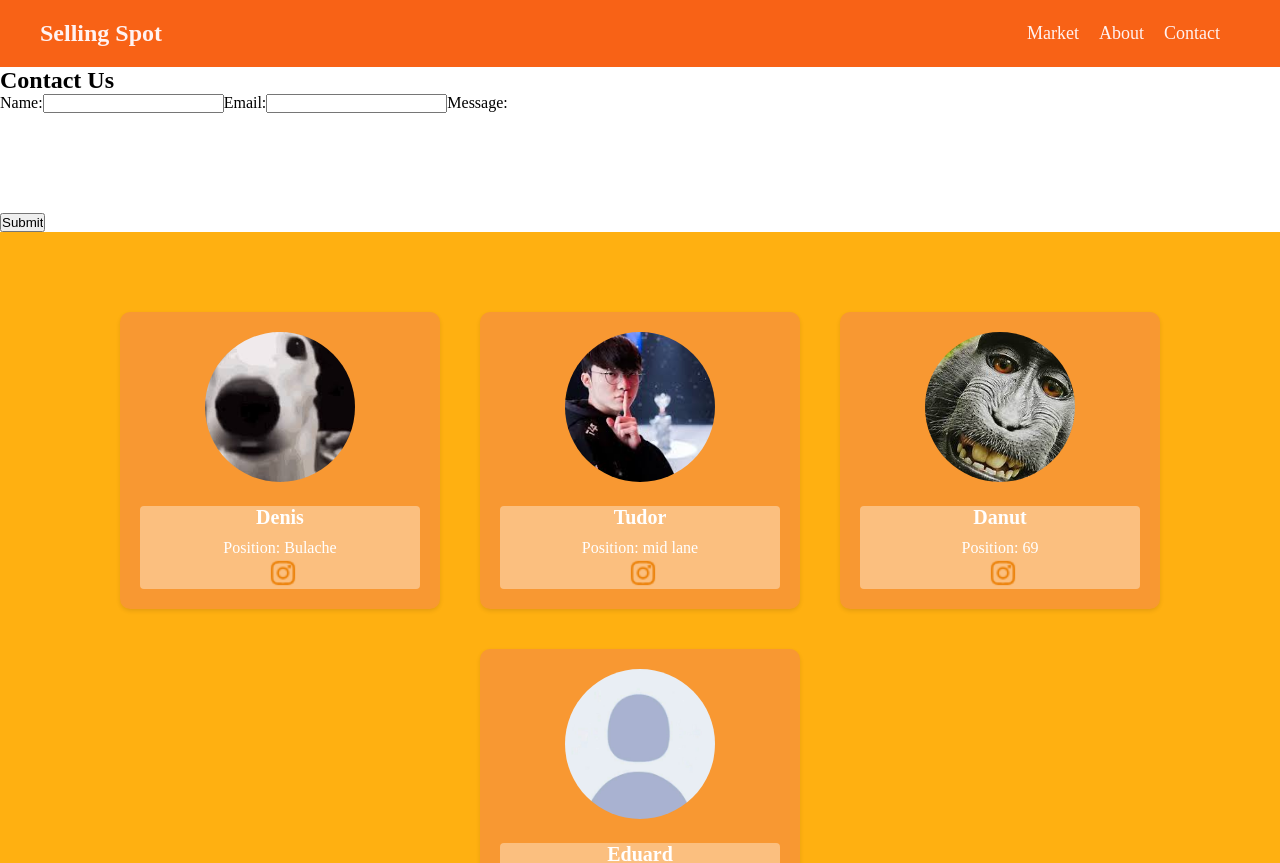
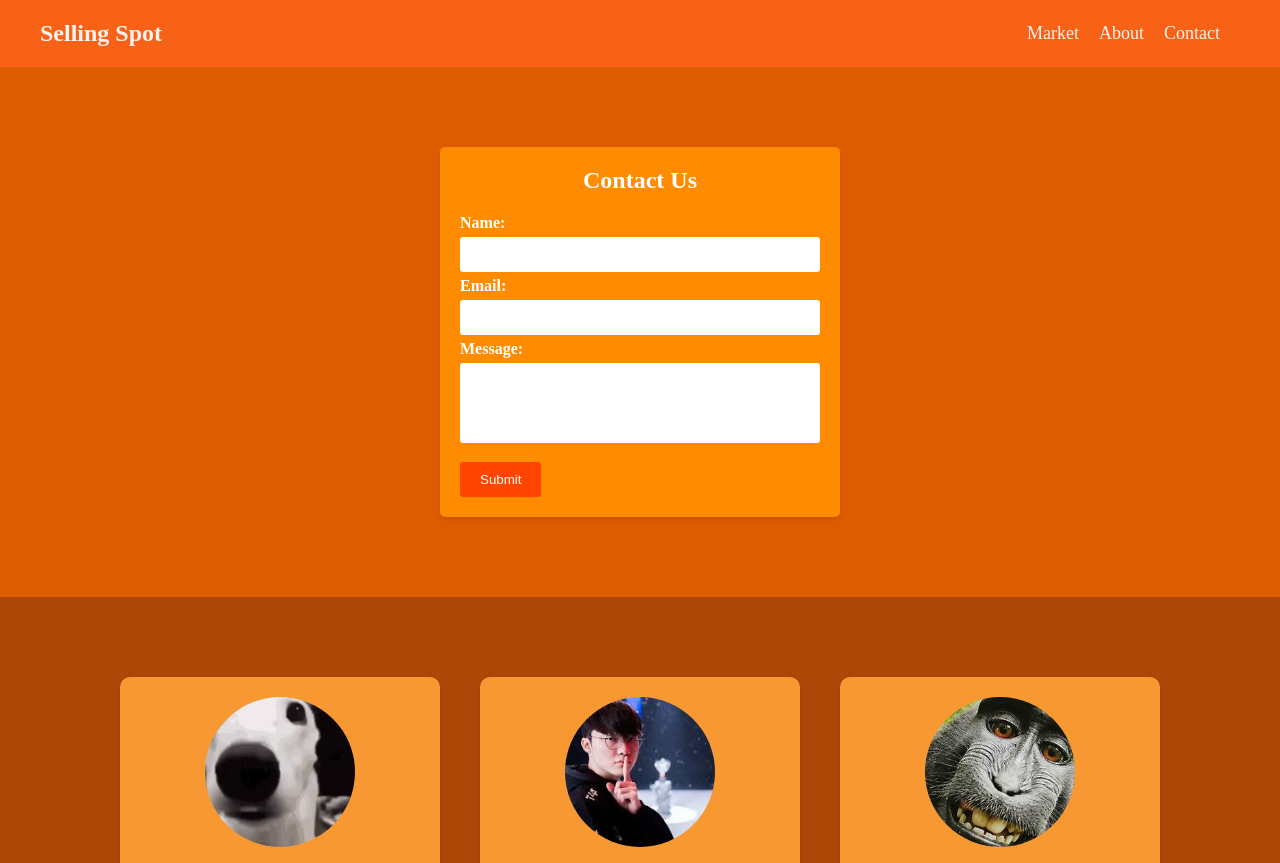
Before and after one commit to Solving-Spot/about, an Angular app: page /contact in a window 1280 px wide. Shown: the top 863 px of the page. Built offline with nearby package versions, Linux system fonts and the light colour scheme.

Commit message:
Update contact.component.css
sfdaadssadasdaasdfsadasd

```diff
--- a/src/app/contact/contact.component.css
+++ b/src/app/contact/contact.component.css
@@ -1,122 +1,62 @@
 /* Contact Section */
-.contact-container {
-  background-color: #f75119;
-  color: #fff;
-  padding: 60px 0;
-  text-align: center;
-  display: flex;
-  align-items: center;
-  justify-content: center;
-  position: relative;
+body {
+  font-family: Arial, sans-serif;
+  background-color: #f9f9f9;
 }
 
-.contact-form {
-  max-width: 500px;
-  width: 100%;
-  background-color: #e33900;
-  padding: 40px;
-  border-radius: 10px;
-  box-shadow: 0 2px 4px rgba(0, 0, 0, 0.1);
-  display: grid;
-  grid-template-columns: repeat(2, 1fr);
-  grid-gap: 20px;
-  position: relative;
+.background{
+  background-color: #dd5c00;
+  margin: 0;
+  padding: 30px;
 }
 
-.contact-title {
-  font-size: 24px;
-  margin-bottom: 20px;
-  color: #ffffff;
+.container {
+  max-width: 400px;
+  margin: 50px auto;
+  padding: 20px;
+  background-color: #ff8c00;
+  border-radius: 5px;
+  box-shadow: 0 2px 4px rgba(0, 0, 0, 0.1);
 }
 
-.form-group {
-  margin-bottom: 20px;
+h2 {
+  text-align: center;
+  color: #fff;
 }
 
-.form-control {
-  grid-column: 1 / 3;
-  width: 100%;
-  padding: 12px;
-  border-radius: 5px;
-  border: none;
-  background-color: rgba(255, 255, 255, 0.1);
-  font-size: 16px;
-  color: #333;
+form {
+  margin-top: 20px;
 }
 
-textarea {
-  grid-column: 1 / 3;
-  width: 100%;
-  padding: 12px;
-  border-radius: 5px;
-  border: none;
-  background-color: rgba(255, 255, 255, 0.1);
-  resize: none;
-  font-size: 16px;
-  color: #333;
+label {
+  color: #fff;
+  font-weight: bold;
 }
 
-.btn {
-  grid-column: 1 / 3;
-  background-color: #333;
-  color: #FFF2F2;
+input[type="text"],
+textarea {
+  width: 100%;
+  padding: 10px;
+  margin: 5px 0;
   border: none;
-  padding: 12px 30px;
-  font-size: 18px;
-  border-radius: 5px;
-  cursor: pointer;
-  transition: background-color 0.3s ease;
-  position: relative;
-  overflow: hidden;
+  border-radius: 3px;
+  resize: none;
+  outline: none;
+  border: none;
 }
 
-.btn:hover {
-  background-color: #FFF2F2;
-  color: #333;
-  box-shadow: 0 0 10px #FFF2F2;
+input[type="submit"] {
+  background-color: #ff4500;
+  color: white;
+  padding: 10px 20px;
+  border: none;
+  border-radius: 3px;
+  cursor: pointer;
+  margin-top: 10px;
 }
 
-.btn:before {
-  content: "";
-  position: absolute;
-  top: 50%;
-  left: 50%;
-  width: 100%;
-  height: 100%;
-  background-color: rgba(255, 255, 255, 0.1);
-  border-radius: 10px;
-  transform: translate(-50%, -50%) scale(1.5);
-  opacity: 0;
-  transition: transform 0.3s ease, opacity 0.3s ease;
-}
-
-.btn:hover:before {
-  transform: translate(-50%, -50%) scale(1);
-  opacity: 1;
-}
-
-.contact-form::before {
-  content: "";
-  position: absolute;
-  top: 0;
-  left: 0;
-  width: 100%;
-  height: 100%;
-  background-color: rgba(255, 255, 255, 0.1);
-  border-radius: 10px;
-  z-index: -1;
-}
-
-.contact-form::after {
-  content: "";
-  position: absolute;
-  top: 0;
-  left: 0;
-  width: 100%;
-  height: 100%;
-  background-image: radial-gradient(circle at 50% 50%, #f47c31 0%, #ff9f20 100%);
-  border-radius: 10px;
-  z-index: -2;
+input[type="submit"]:hover {
+  background-color: #ff6347;
 }
 /* Global Styles */
 * {
@@ -124,11 +64,6 @@ textarea {
   padding: 0;
   box-sizing: border-box;
 }
-
-body {
-  font-family: 'Franklin Gothic Medium', 'Arial Narrow', Arial, sans-serif;
-}
-
 /* Navbar Styles */
 .navbar {
   background-color: #f86216;
@@ -191,7 +126,7 @@ body {
   }
 }
 .team-container {
-  background-color: #ffb011;
+  background-color: #ad4708;
   color: #fff;
   padding: 60px 0;
   text-align: center;
```
